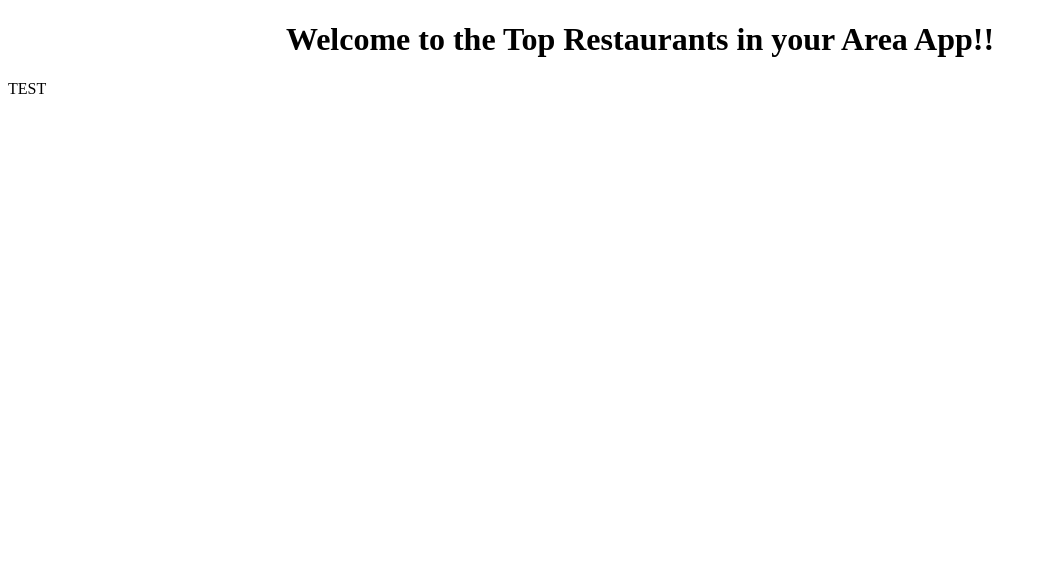
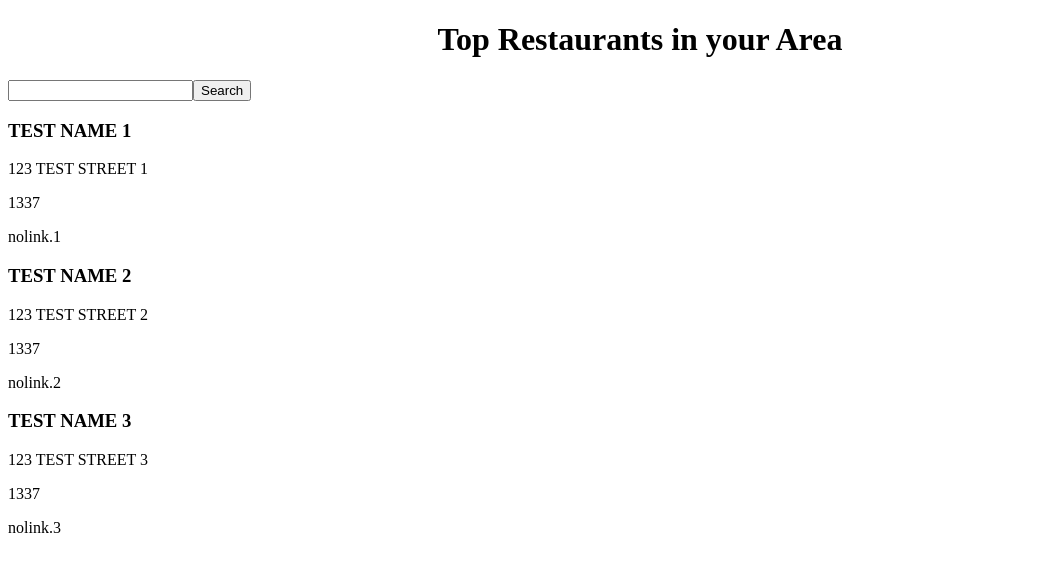
Before and after one commit to Jordsan/cisc474-angular-sample-app, an Angular app: page /main in a window 1280 px wide. Shown: the top 572 px of the page, without its empty margins (0-1047 px from the left). Built offline with nearby package versions, Linux system fonts and the light colour scheme.

Commit message:
sample working app, no api interaction

```diff
--- a/src/app/app.component.html
+++ b/src/app/app.component.html
@@ -1,7 +1,7 @@
 <!--The content below is only a placeholder and can be replaced.-->
 <div style="text-align:center">
   <h1>
-    Welcome to {{title}}!!
+    {{title}}
   </h1>
 </div>
 <app-main></app-main>
--- a/src/app/app.component.ts
+++ b/src/app/app.component.ts
@@ -6,5 +6,5 @@ import { Component } from '@angular/core';
   styleUrls: ['./app.component.css']
 })
 export class AppComponent {
-  title = 'the Top Restaurants in your Area App';
+  title = 'Top Restaurants in your Area';
 }
--- a/src/app/app.module.ts
+++ b/src/app/app.module.ts
@@ -4,11 +4,14 @@ import { NgModule } from '@angular/core';
 import { AppComponent } from './app.component';
 import { AppRoutingModule } from './app-routing.module';
 import { MainComponent } from './main/main.component';
+import { RestaurantComponent } from './restaurant/restaurant.component';
+
 
 @NgModule({
   declarations: [
     AppComponent,
-    MainComponent
+    MainComponent,
+    RestaurantComponent
   ],
   imports: [
     BrowserModule,
--- a/src/app/main/main.component.html
+++ b/src/app/main/main.component.html
@@ -1 +1,7 @@
-<p>TEST</p>
+<input #searchBox>
+<button (click)="searchRestaurants(searchBox.value)">Search</button>
+
+
+<div *ngFor="let restaurant of restaurants">
+    <app-restaurant-component [restaurant]='restaurant'></app-restaurant-component>
+</div>
--- a/src/app/main/main.component.ts
+++ b/src/app/main/main.component.ts
@@ -1,14 +1,46 @@
 import { Component, OnInit } from '@angular/core';
+
+import { Restaurant } from '../restaurant/restaurant';
+
 
 @Component({
     selector: 'app-main',
     templateUrl: './main.component.html',
-    styleUrls: [ './main.component.css' ]
+    styleUrls: ['./main.component.css']
 })
 export class MainComponent implements OnInit {
 
-    constructor() {}
+    restaurants: Restaurant[];
+
+    constructor() {
+        this.restaurants = new Array();
+
+        this.restaurants.push({
+            name: 'TEST NAME 1',
+            address: '123 TEST STREET 1',
+            rating: 1337,
+            image: 'nolink.1'
+        });
+        this.restaurants.push({
+            name: 'TEST NAME 2',
+            address: '123 TEST STREET 2',
+            rating: 1337,
+            image: 'nolink.2'
+        })
+        this.restaurants.push({
+            name: 'TEST NAME 3',
+            address: '123 TEST STREET 3',
+            rating: 1337,
+            image: 'nolink.3'
+        })
+    }
 
     ngOnInit(): void {
+
+
+    }
+
+    searchRestaurants(input: string): void {
+        console.log(input);
     }
 }
--- /dev/null
+++ b/src/app/restaurant/restaurant.component.html
@@ -0,0 +1,4 @@
+<h3>{{ restaurant.name }} </h3>
+<p> {{ restaurant.address }} </p>
+<p> {{ restaurant.rating }}</p>
+<p> {{ restaurant.image }} </p>
--- /dev/null
+++ b/src/app/restaurant/restaurant.component.ts
@@ -0,0 +1,25 @@
+import { Component, OnInit, Input } from '@angular/core';
+
+import { Restaurant } from './restaurant';
+
+@Component({
+    selector: 'app-restaurant-component',
+    templateUrl: './restaurant.component.html',
+    styleUrls: [ './restaurant.component.css' ]
+})
+export class RestaurantComponent implements OnInit {
+
+    @Input()
+    restaurant: Restaurant;
+
+    constructor() {
+
+    }
+
+    ngOnInit(): void {
+    }
+
+    searchRestaurants(input: string): void {
+        console.log(input);
+    }
+}
--- /dev/null
+++ b/src/app/restaurant/restaurant.ts
@@ -0,0 +1,6 @@
+export interface Restaurant {
+    name: string;
+    address: string;
+    rating: number;
+    image: string;
+}
```
Also changed, not shown: src/app/restaurant/restaurant.component.css (added).
